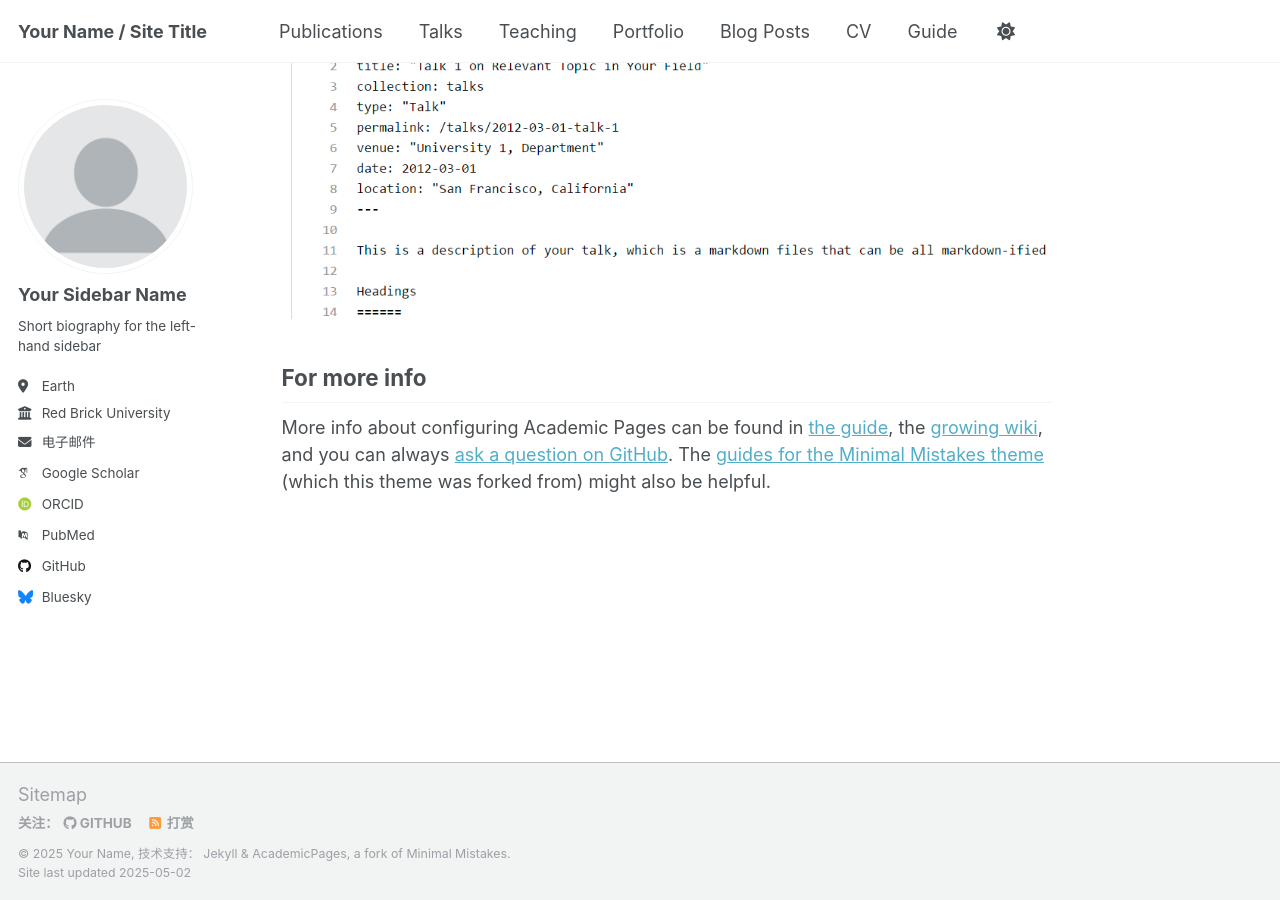
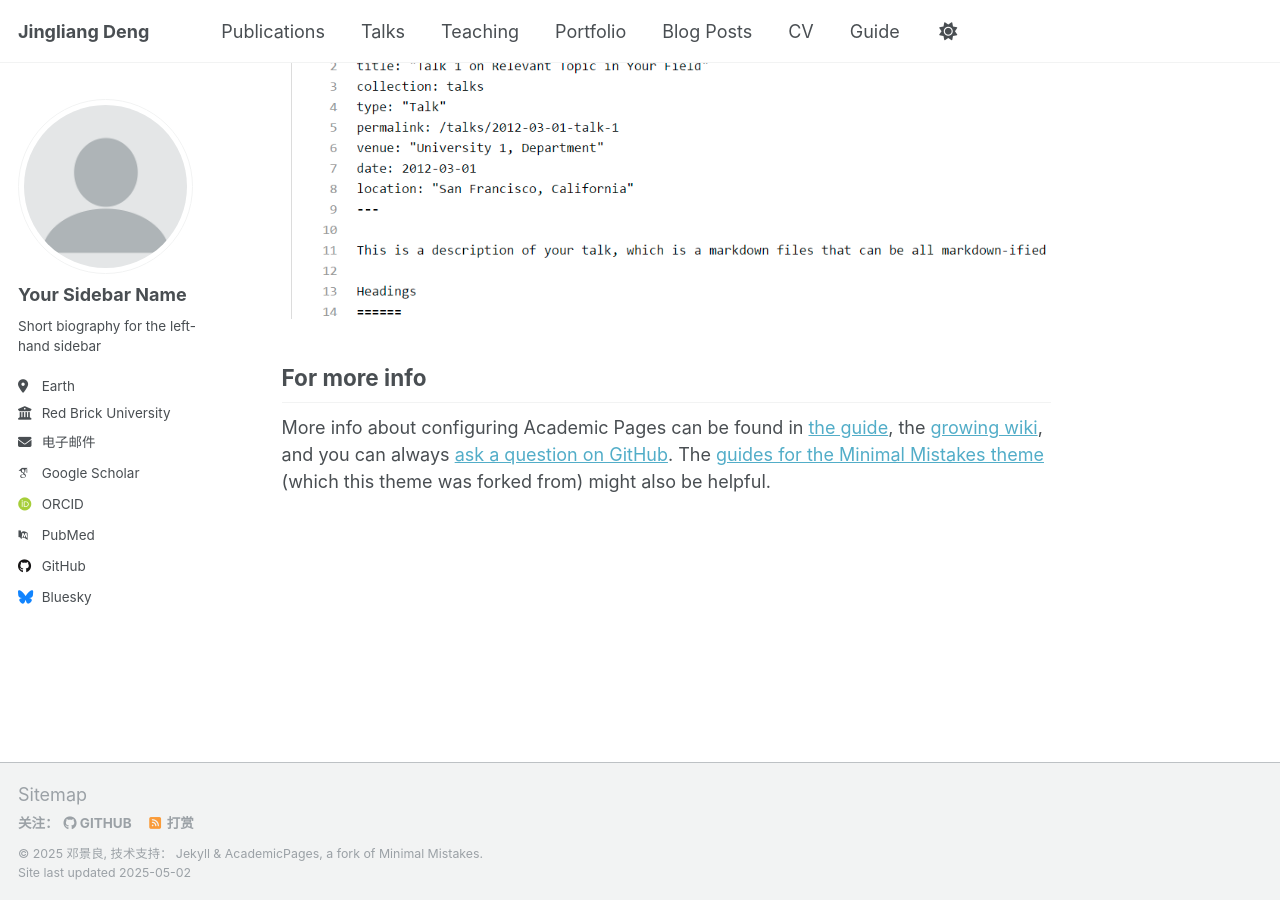
Before and after one commit to dengjl-hub/dengjl-hub.github.io, a Jekyll site: the page built from _pages/about.md, in a window 1280 px wide and 900 px high, scrolled down 2636 px. Built offline with Jekyll 4.4.1, drawn with Linux system fonts in a browser that asks for light colours; some web fonts are replaced.

Commit message:
Update _config.yml
rename

```diff
--- a/_config.yml
+++ b/_config.yml
@@ -9,9 +9,9 @@
 # Basic Site Settings
 locale                   : "zh-CN"
 site_theme               : "default"
-title                    : "Your Name / Site Title"
+title                    : "Jingliang Deng"
 title_separator          : "-"
-name                     : &name "Your Name"
+name                     : &name "邓景良"
 description              : &description "personal description"
 url                      : https://academicpages.github.io # the base hostname & protocol for your site e.g. "https://[your GitHub username].github.io" or if you already have some other page hosted on Github then use "https://[your GitHub username].github.io/[Your Repo Name]"
 baseurl                  : "" # the subpath of your site, e.g. "/blog"
```
